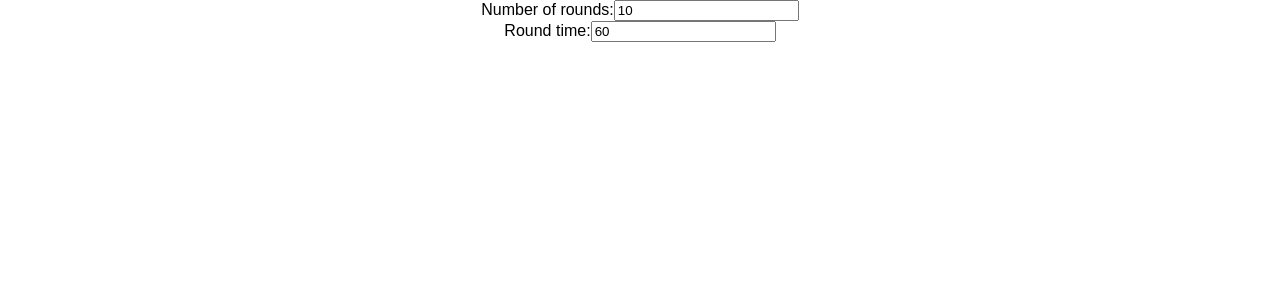
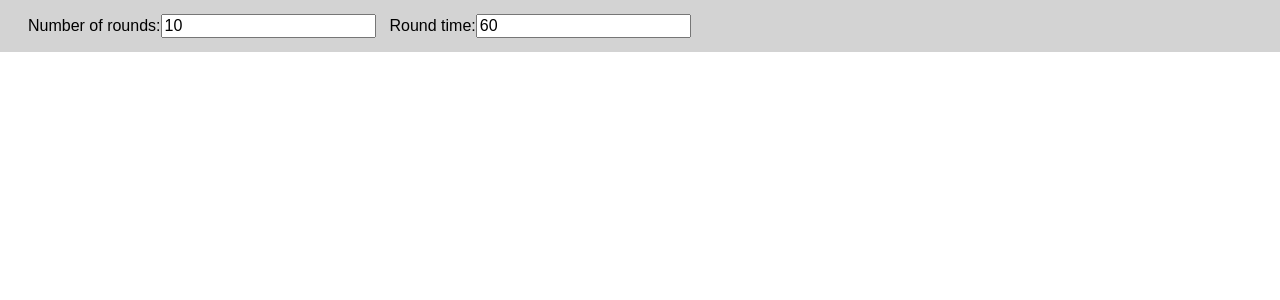
Before and after one commit to martincastell/intervals, a React (Create React App) app: page / in a window 1280 px wide. Shown: the top 300 px of the page. Built offline with nearby package versions, Linux system fonts and the light colour scheme.

Commit message:
Light styling for config component

```diff
--- a/package.json
+++ b/package.json
@@ -3,6 +3,7 @@
   "version": "0.1.0",
   "private": true,
   "dependencies": {
+    "normalize.css": "^8.0.0",
     "react": "^16.3.0",
     "react-dom": "^16.3.0"
   },
--- a/src/App.css
+++ b/src/App.css
@@ -1,28 +1,2 @@
 .App {
-  text-align: center;
 }
-
-.App-logo {
-  animation: App-logo-spin infinite 20s linear;
-  height: 80px;
-}
-
-.App-header {
-  background-color: #222;
-  height: 150px;
-  padding: 20px;
-  color: white;
-}
-
-.App-title {
-  font-size: 1.5em;
-}
-
-.App-intro {
-  font-size: large;
-}
-
-@keyframes App-logo-spin {
-  from { transform: rotate(0deg); }
-  to { transform: rotate(360deg); }
-}
--- a/src/App.js
+++ b/src/App.js
@@ -1,4 +1,5 @@
 import React, { Component } from 'react';
+import 'normalize.css';
 import './App.css';
 import IntervalConfig from './components/IntervalConfig/IntervalConfig';
 import {setRoundsTo, setRoundTimeTo} from './state/appState';
--- a/src/components/IntervalConfig/IntervalConfig.js
+++ b/src/components/IntervalConfig/IntervalConfig.js
@@ -1,13 +1,23 @@
 import React from 'react';
 
+const configStyles = {
+  background: 'lightgray',
+  display: 'flex',
+  padding: 14,
+};
+
+const fieldStyles = {
+  marginLeft: 14,
+};
+
 export default function IntervalConfig({ config, onRoundsChange, onRoundTimeChange }) {
-  return <div>
-    <div>
+  return <div style={configStyles}>
+    <div style={fieldStyles}>
       <label htmlFor="config-rounds">Number of rounds:</label>
       <input id="config-rounds" type="number" value={config.rounds} onChange={onRoundsChange} />
     </div>
 
-    <div>
+    <div style={fieldStyles}>
       <label htmlFor="config-round-time">Round time:</label>
       <input id="config-round-time" type="number" value={config.roundTime} onChange={onRoundTimeChange} />
     </div>
```
Also changed, not shown: 1 other file (tests, documents, lock files or other folders).
